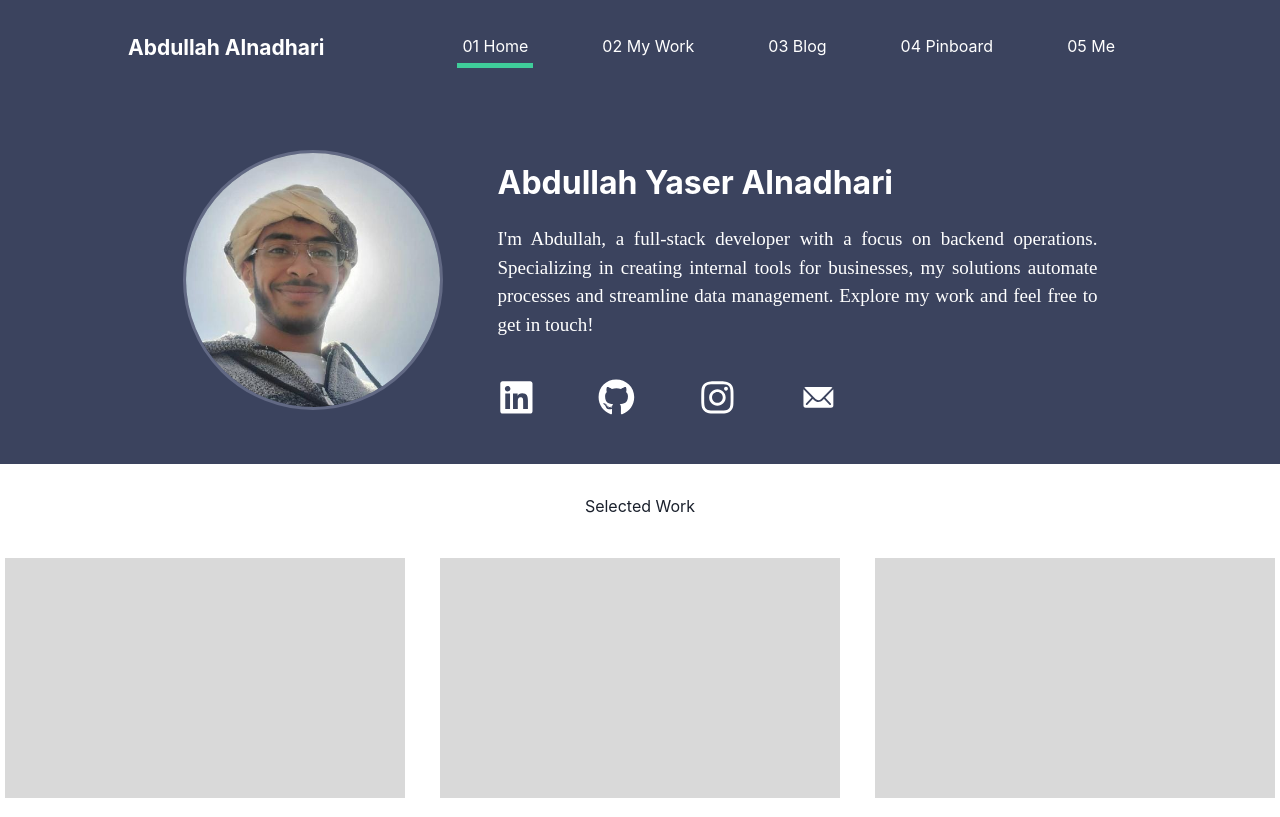
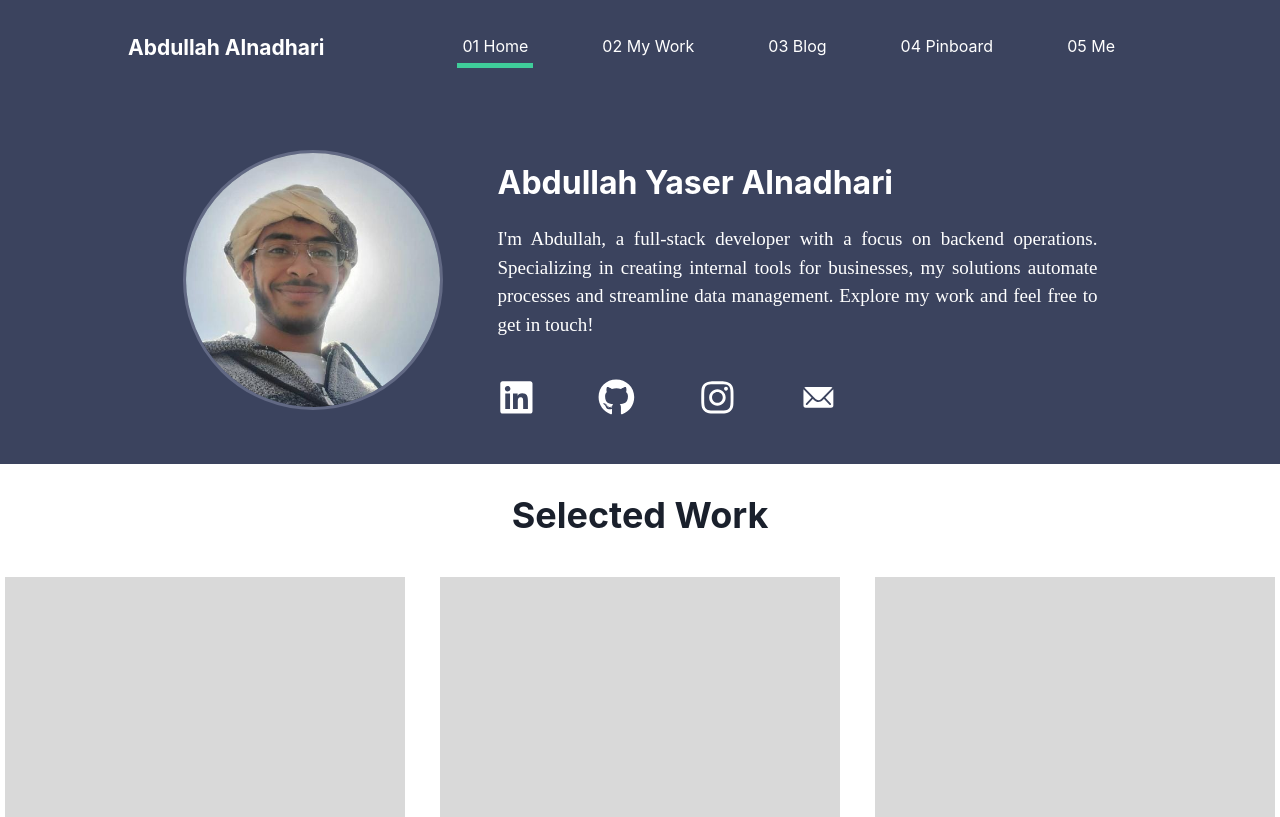
Before and after one commit to buudi/portfolio-design, a React (Vite) app: page / in a window 1280 px wide. Built offline with nearby package versions, Linux system fonts and the light colour scheme; a web font is replaced by a local one.

Commit message:
Update SelectedWork component with Chakra-UI Heading component

```diff
--- a/src/pages/Home/SelectedWork.tsx
+++ b/src/pages/Home/SelectedWork.tsx
@@ -1,4 +1,4 @@
-import { Flex, Box } from "@chakra-ui/react";
+import { Flex, Box, Heading } from "@chakra-ui/react";
 import { useMediaQuery } from "react-responsive";
 const SelectedWork = () => {
 
@@ -6,7 +6,7 @@ const SelectedWork = () => {
 
   return (
     <Flex mt={"30px"} direction={"column"} align={"center"}>
-      <h1>Selected Work</h1>
+      <Heading>Selected Work</Heading>
       <Flex mt={"30px"} direction={`${!isLargerThan1280 ? "column" : "row"}`}>
         <Box mr={"35px"} mt="10px" w={"400px"} h={"240px"} bg={"#D9D9D9"}></Box>
         <Box mr={"35px"} mt="10px" w={"400px"} h={"240px"} bg={"#D9D9D9"}></Box>
```
